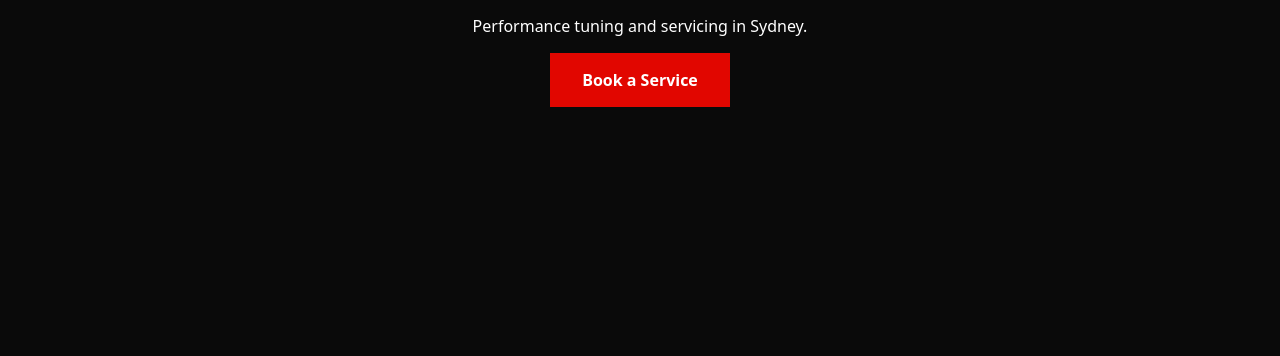
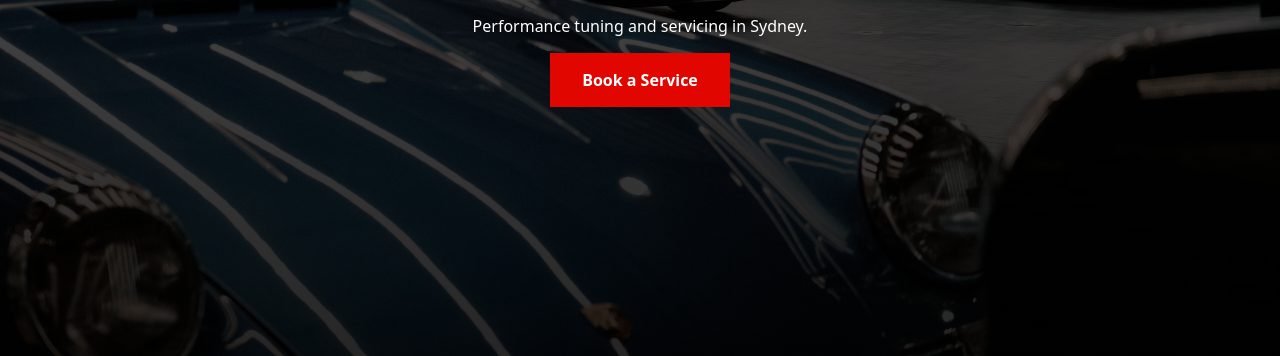
Before and after one commit to kiwamidigital/demo-tune-shop, an Astro site: page / in a window 1280 px wide. Shown: the part 444-800 px from the top of the page. Built offline with nearby package versions, Linux system fonts and the light colour scheme; Astro itself is replaced by a stand-in of ours.

Commit message:
Add hero background photo and font

```diff
--- a/src/pages/index.astro
+++ b/src/pages/index.astro
@@ -33,6 +33,9 @@ const shopName="Apex Garage";
 	justify-content: center;
 	align-items: center;
 	text-align: center;
+	background-image: linear-gradient(rgba(0,0,0,0.6), rgba(0,0,0,0.85)), url('/images/hero.avif');
+	background-size: cover;
+	background-position: center bottom;
 }
 h1 {
 	font-size: 4rem;
```
Also changed, not shown: public/images/hero.avif (added).
